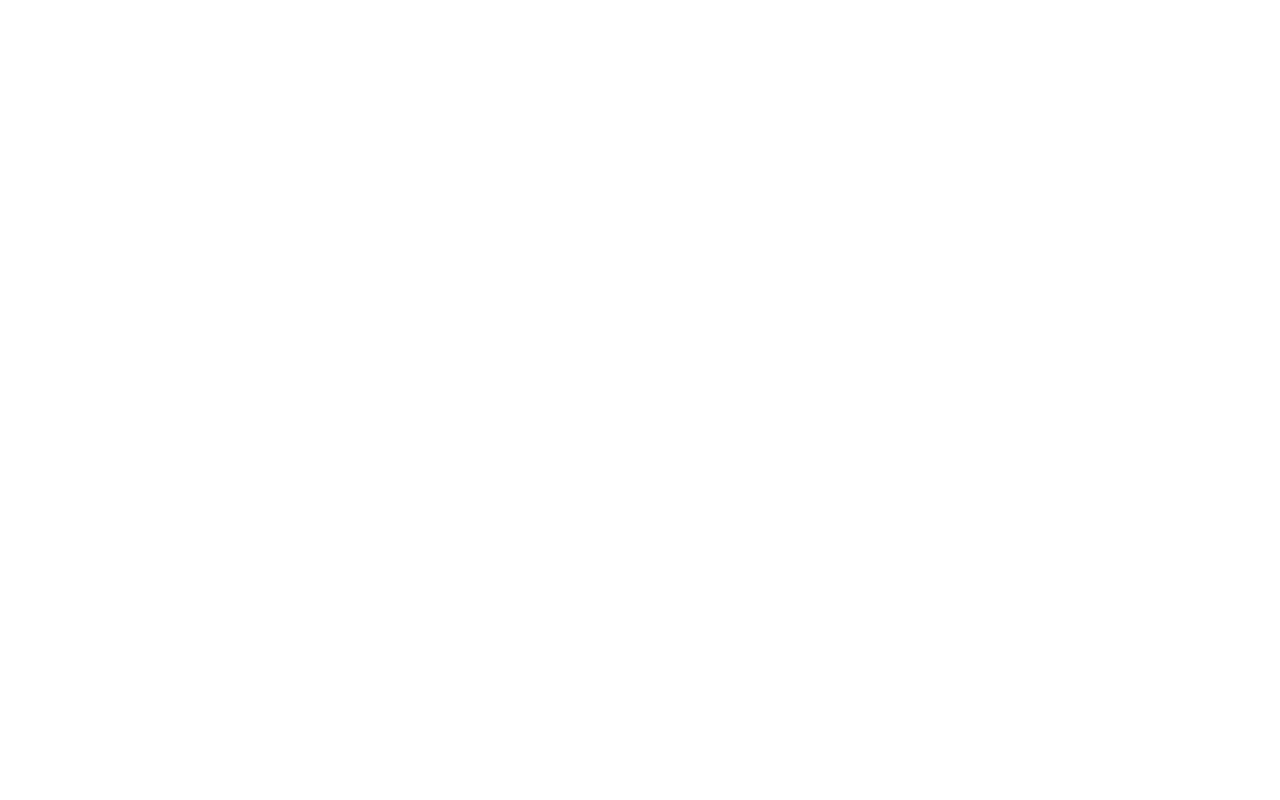
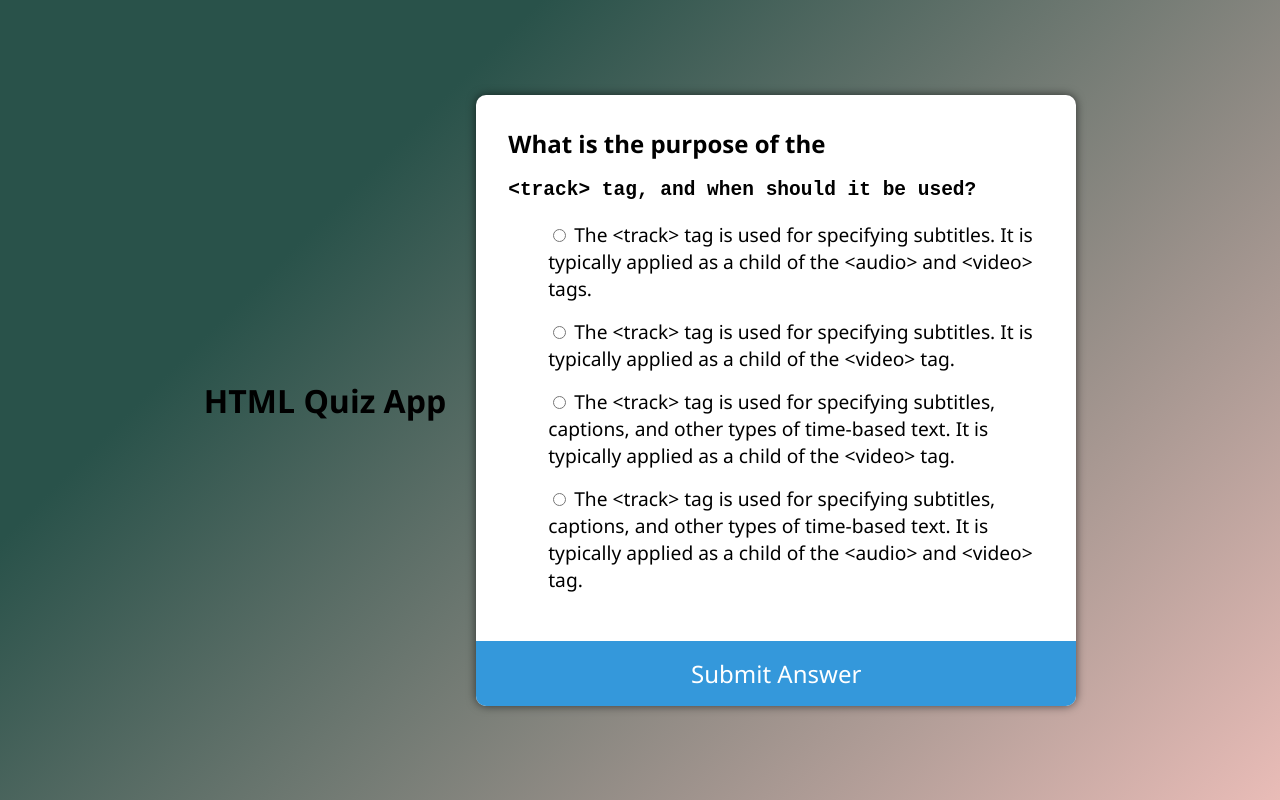
Before and after one commit to Joshua-Eggleston/Quiz-App, a plain HTML site: page index.html in a window 1280 px wide. Drawn offline with Linux system fonts and the light colour scheme.

Commit message:
second commit

```diff
--- a/index.html
+++ b/index.html
@@ -3,11 +3,40 @@
     <meta charset="UTF-8">
     <meta http-equiv="X-UA-Compatible" content="IE=edge">
     <meta name="viewport" content="width=device-width, initial-scale=1.0">
-    <title>Quiz App</title>
+    <title>HTML Quiz App</title>
     <link rel="stylesheet" href="/style.css">
     <script src="/script.js" defer></script>
 </head>
 <body>
+    <h1>HTML Quiz App</h1>
+    <div class="quiz-container">
+        <div class="quiz-header">
+         <h2 id="question">Question Text</h2>
+            <ul>
+                <li>
+                    <input type="radio" id="a" name="answer" class="answer">
+                    <label id="a_text" for="a">Question
+                        </label
+                </li>
+                <li>
+                    <input type="radio" id="b" name="answer" class="answer">
+                    <label id="b_text" for="b">Question
+                        </label
+                </li>
+                <li>
+                    <input type="radio" id="c" name="answer" class="answer">
+                    <label id="c_text" for="c">Question
+                        </label
+                </li>
+                <li>
+                    <input type="radio" id="d" name="answer" class="answer">
+                    <label id="d_text" for="d">Question
+                        </label
+                </li>
+            </ul>
 
+        </div>
+        <button id="submit">Submit Answer </button>
+    </div>
 </body>
 </html>
--- a/script.js
+++ b/script.js
@@ -1,11 +1,104 @@
 const quizData =[
     {
-        Q1: "What is the purpose of the <track> tag, and when should it be used?",
+        question: 'What is the purpose of the <plaintext><track> tag, and when should it be used?',
         a: 'The <track> tag is used for specifying subtitles. It is typically applied as a child of the <audio> and <video> tags.',
         b: 'The <track> tag is used for specifying subtitles. It is typically applied as a child of the <video> tag.',
         c: 'The <track> tag is used for specifying subtitles, captions, and other types of time-based text. It is typically applied as a child of the <video> tag.',
         d: 'The <track> tag is used for specifying subtitles, captions, and other types of time-based text. It is typically applied as a child of the <audio> and <video> tag.',
-        correct: 'd'
+        answer: 'd'
     },
+    {
+        question: 'What are the best examples of void elements?',
+        a: '<link><meta><title>',
+        b: ' <br><base><source>',
+        c: '<input><br><p>',
+        d: '<area><embed><strong>',
+        answer: 'b'
+    },
+    {
+        question: 'In HTML5, which tag or tags embed a webpage inside of a webpage?',
+        a: '<iframe>, <frame>, and <frameset>',
+        b: '<frame>',
+        c: '<iframe>',
+        d: '<frame> and <frameset>',
+        answer: 'c'
+    },
+    {
+        question: 'Where do <plaintext><header> and <footer> tags typically occur?',
+        a: 'as children of <body>, <article>, <aside>, and <section> tags',
+        b: ' as children of <body>, <article>, and <section> tags',
+        c: 'as children of <body>, <article>, <aside>, <nav>, and <section> tags',
+        d: 'as children of <body>, <article>, <table>, and <section> tags',
+        answer: 'b'
+    },
+    {
+        question: 'What is the best way to apply bold styling to text?',
+        a: '<strong>',
+        b: 'use CSS',
+        c: '<bold>',
+        d: '<b>',
+        answer: 'a'
+    }
 
-]
+];
+const questionEl = document.getElementById('question');
+
+const a_text = document.getElementById('a_text');
+const b_text = document.getElementById('b_text');
+const c_text = document.getElementById('c_text');
+const d_text = document.getElementById('d_text');
+const submitBtn = document.getElementById('submit');
+
+let currentQuiz = 0;
+let score = 0
+
+loadQuiz();
+
+function loadQuiz() {
+    const currentQuizData = quizData[currentQuiz];
+    questionEl.innerHTML = currentQuizData.question;
+    a_text.innerText = currentQuizData.a;
+    b_text.innerText = currentQuizData.b;
+    c_text.innerText = currentQuizData.c;
+    d_text.innerText = currentQuizData.d;
+
+
+
+}
+function getSelected() {
+    const answerEls = document.querySelectorAll('.answer');
+    let answer = undefined;
+
+    answerEls.forEach((answerEl) => {
+        if(answerEl.checked) {
+            answer = answerEl.id
+        }
+    });
+
+    return answer;
+ }
+
+submitBtn.addEventListener('click', () => {
+    // check to see the answer
+    const answer =  getSelected();
+    console.log(answer);
+    if(answer) {
+        currentQuiz++;
+        if(currentQuiz < quizData.length) {
+            loadQuiz();
+            } else {
+                //TODO: show Quiz results
+                alert('You Finished!');
+            }
+       }
+
+
+
+
+
+
+
+
+
+
+});
--- a/style.css
+++ b/style.css
@@ -0,0 +1,58 @@
+* {
+    box-sizing: border-box;
+}
+body {
+
+    background-color: #e9bcb7;
+    background-image: linear-gradient(315deg, #e9bcb7 0%, #29524a 74%);
+    font-family:'Segoe UI', Tahoma, Geneva, Verdana, sans-serif;
+    display: flex;
+    align-items: center;
+    justify-content: center;
+    margin: 0;
+    min-height: 100vh;
+}
+h1 {
+    margin-right: 30px;
+}
+h2 {
+    margin: 0;
+}
+.quiz-container{
+    background-color: white;
+    border-radius: 10px;
+    box-shadow: 0 0 10px rgba(0, 0, 0, 0.6);
+    overflow: hidden;
+    width: 600px;
+    max-width: 100%;
+}
+.quiz-header {
+    padding: 2rem
+}
+
+ul {
+    list-style-type: none;
+    padding: none;
+}
+ul li {
+
+    font-size: 1.2rem;
+    margin: 1rem 0;
+}
+ul li label{
+    cursor: pointer;
+}
+button {
+    background-color:#3498db;
+    border: none;
+    color: white;
+    cursor: pointer;
+    font-family: inherit;
+    font-size: 1.5rem;
+        display: block;
+        width: 100%;
+        padding: 1rem;
+}
+button:hover {
+    background-color: #3470db ;
+}
```
